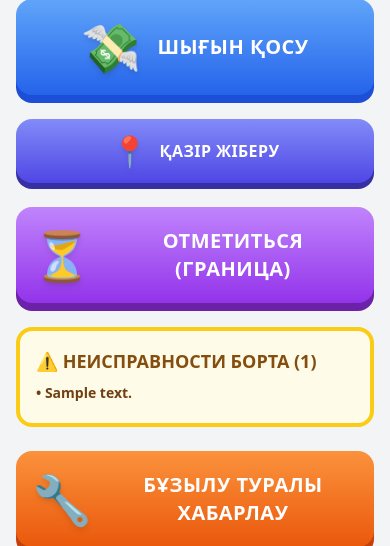
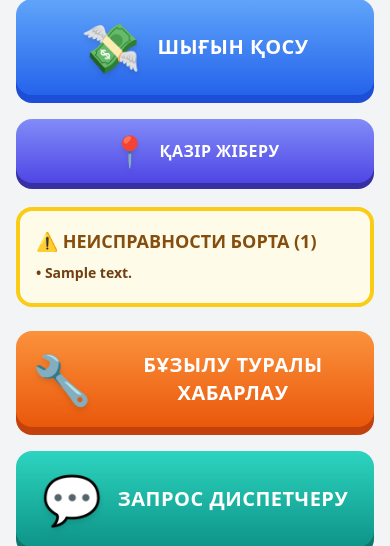
Before and after one commit to osmagulov/freight-tms, a FastAPI app: template src/web/templates/mobile/index.html in a window 390 px wide. Shown: the part 421-967 px from the top of the page. Run offline with FastAPI, Linux system fonts and the light colour scheme; the template is opened without the code that fills it: most values are stand-ins (such as "Sample title", 1, 10 or a date in 2020); parts of the project's set-up code (start-up, migrations or seed data) failed here and were passed over; some libraries are stand-ins or nearby versions.

Commit message:
update(ui): remove bottleneck button from mobile dashboard

```diff
--- a/src/web/templates/mobile/index.html
+++ b/src/web/templates/mobile/index.html
@@ -41,13 +41,6 @@
         <span class="text-3xl drop-shadow-md" id="loc-icon">📍</span>
         <span id="loc-text" class="tracking-wide" data-i18n="send_now">ОТПРАВИТЬ СЕЙЧАС</span>
     </button>
-
-    <!-- report event (bottleneck) -->
-    <a href="/app/trip-event"
-        class="block w-full bg-purple-500 text-white text-center text-xl sm:text-2xl font-black h-24 rounded-2xl shadow-[0_8px_0_#6b21a8] active:shadow-none active:translate-y-2 transition-all flex items-center justify-center space-x-4 mt-4 px-4 bg-gradient-to-b from-purple-400 to-purple-600">
-        <span class="text-5xl drop-shadow-md">⏳</span>
-        <span class="tracking-wide">ОТМЕТИТЬСЯ (ГРАНИЦА)</span>
-    </a>
 
     <!-- open repairs warning -->
     {% if open_repairs %}
```
